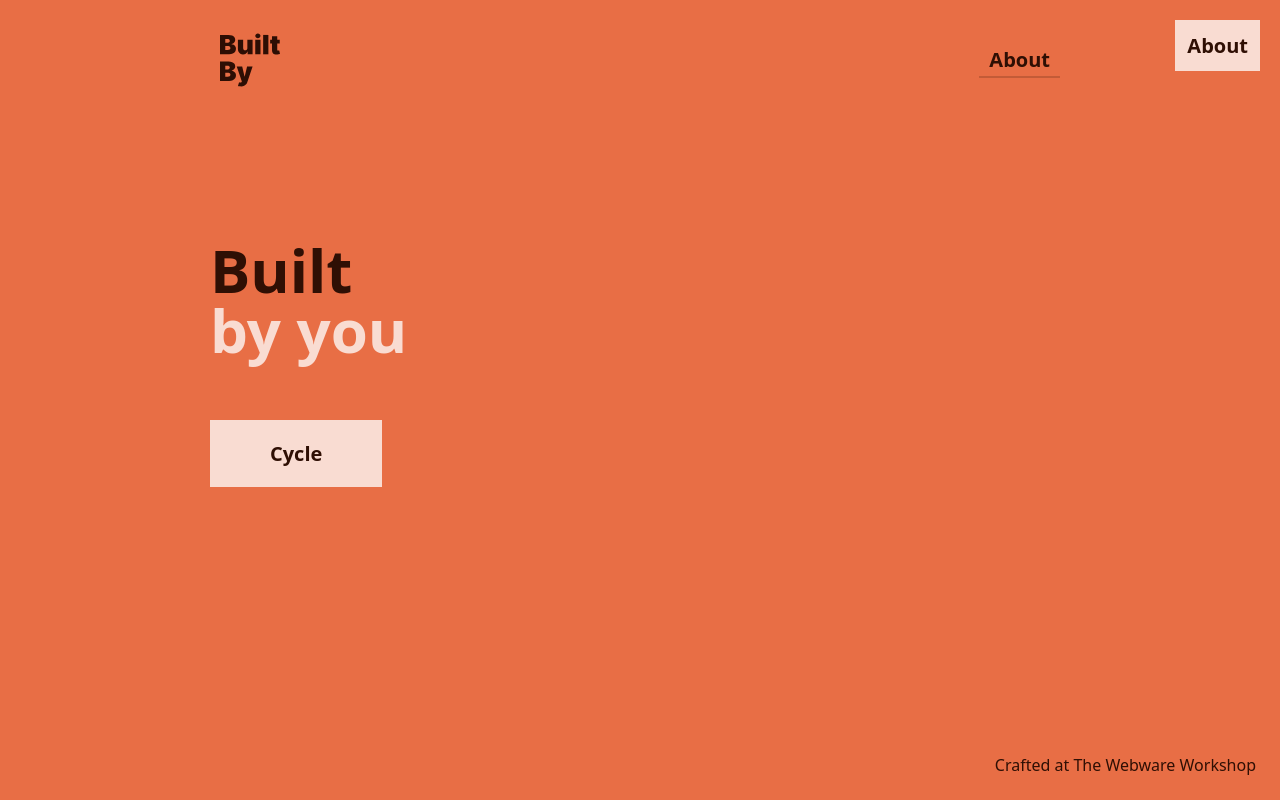
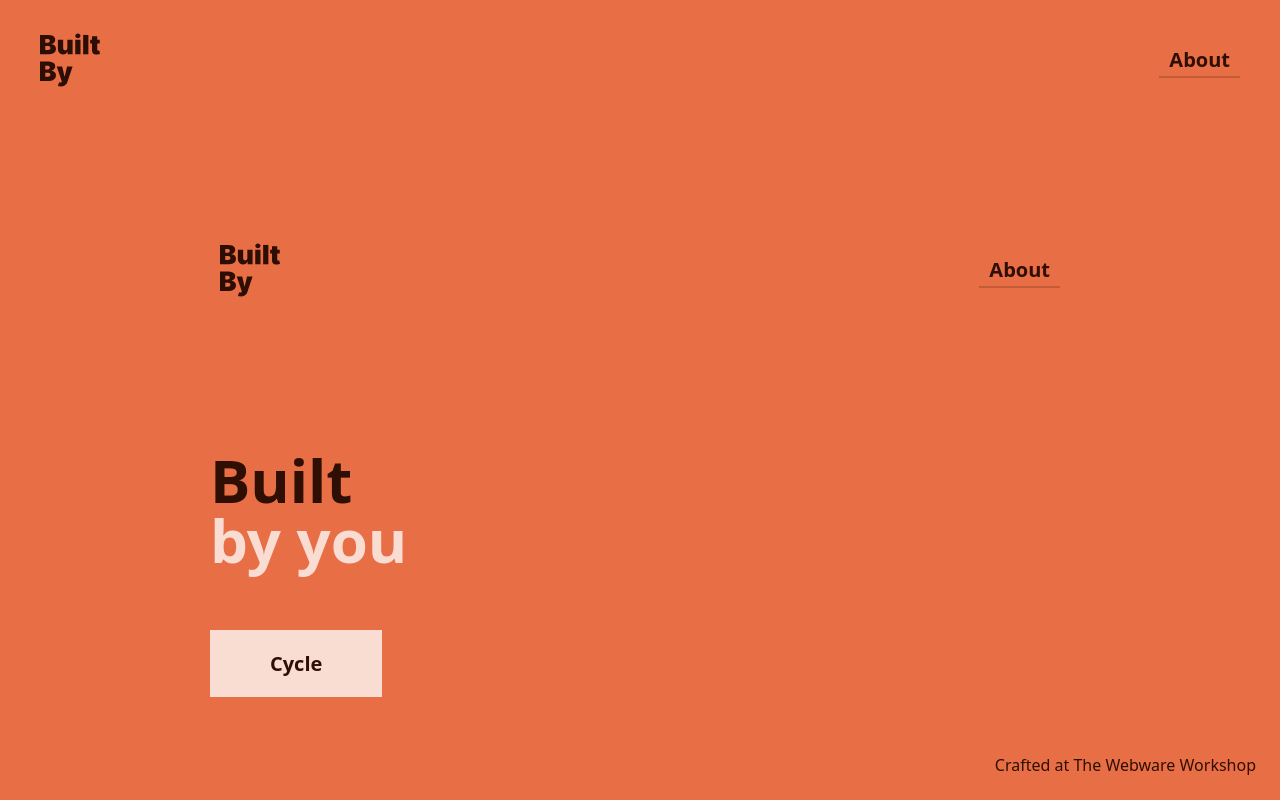
Before and after one commit to matovius/built-by, a SvelteKit app: page / in a window 1280 px wide. Built offline with nearby package versions, Linux system fonts and the light colour scheme.

Commit message:
Add header and main element

```diff
--- a/src/routes/+layout.svelte
+++ b/src/routes/+layout.svelte
@@ -4,7 +4,13 @@
 	import Header from '$lib/components/Header.svelte';
 </script>
 
-<slot />
+<div class="app">
+	<Header />
+
+	<main class="main">
+		<slot />
+	</main>
+</div>
 
 <style>
 	.app {
```
